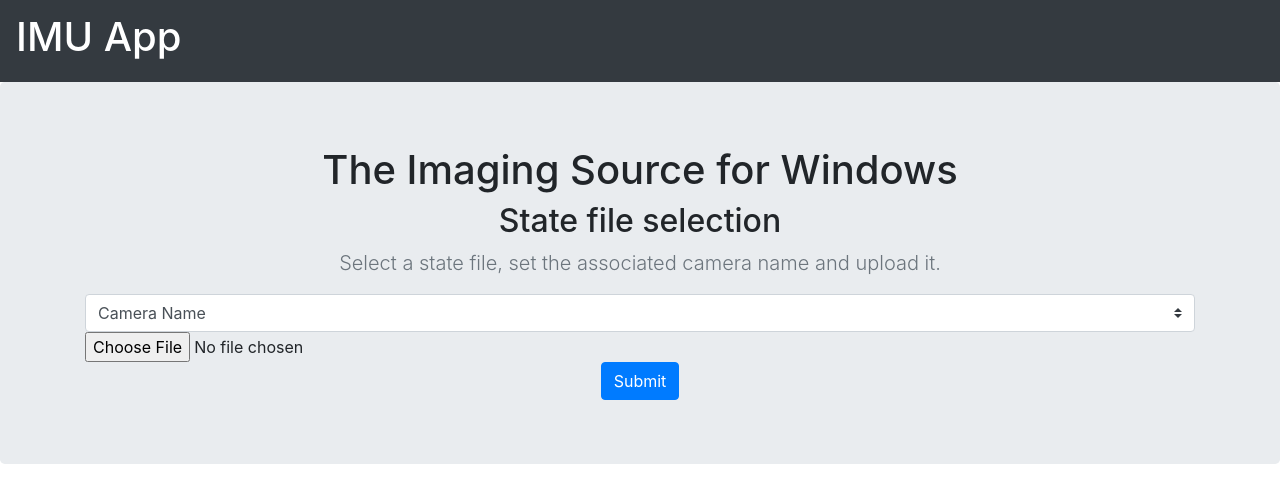
After one commit to rfayat/IMU_app, a FastAPI app: template IMU_app/templates/tis_camera_windows_upload.html in a window 1280 px wide. The commit adds this page. Shown: the top 503 px of the page. Run offline with FastAPI, Linux system fonts and the light colour scheme; the template is opened without the code that fills it, so the values that code supplies are empty.

Commit message:
Add frontend and part of backend for starting TIS camera recording

```diff
--- a/IMU_app/main.py
+++ b/IMU_app/main.py
@@ -9,6 +9,7 @@ from fastapi.responses import RedirectResponse
 from fastapi.templating import Jinja2Templates
 from typing import Optional
 from .rpi import RPI_connector
+from . import helpers
 from .helpers import read_config, save_file
 
 
@@ -42,10 +43,25 @@ async def success(request: Request, success: bool, message: Optional[str]=""):
 
 
 # Handle TIS cameras
+@app.get("/tis_camera_win")
+async def tis_cam_windows(request: Request):
+    "Return TIS camera selection page"
+    # Get all cam names and the path to their corresponding state file
+    available_state_files = {}  # came_name: state_file_path
+    for file_name in os.listdir(tis_saving_path):
+        if helpers.is_stored_state_file(file_name):
+            cam_name = helpers.cam_name_from_state_file(file_name)
+            state_file_path = os.path.sep.join([tis_saving_path, file_name])
+            available_state_files[cam_name] = state_file_path
+
+    # Render the camera selection page
+    context={"request": request, "state_files": available_state_files}
+    return templates.TemplateResponse("tis_camera_windows.html", context)
+
 @app.get("/tis_camera_win/upload_page")
-async def tis_cam_windows(request: Request):
+async def tis_cam_windows_upload_page(request: Request):
     "Return the file upload page for a TIS cam state file"
-    return templates.TemplateResponse("tis_camera_windows.html",
+    return templates.TemplateResponse("tis_camera_windows_upload.html",
                                       context={"request": request})
 
 
@@ -54,12 +70,18 @@ async def tis_cam_windows_upload(request: Request,
                                  state_file: UploadFile = File(...),
                                  cam_name: str = Form(...)):
     "Upload a TIS cam state file"
-    file_name = "_".join([cam_name, "state_file"])
+    file_name = helpers.state_file_from_cam_name(cam_name)
     saving_path = os.path.sep.join([tis_saving_path, file_name])
     save_file(state_file.file, saving_path)
     return {"file_name": state_file.filename, "cam_name": cam_name,
             "saving_path": saving_path}
 
+
+@app.post("/tis_camera_win/record")
+async def tis_cam_windows_record(request: Request,
+                                 state_file_path: str = Form(...),
+                                 selected_action: str = Form(...)):
+    return {"state_file_path": state_file_path, "selected_action": selected_action}
 
 # Handle raspberry pi
 @app.get("/rpi/pwm")
--- a/IMU_app/templates/dashboard.html
+++ b/IMU_app/templates/dashboard.html
@@ -50,7 +50,7 @@
               <div class="card">
                 <div class="card-body">
                   <h5 class="card-title">Local TIS Camera (Windows)</h5>
-                  <a href="#" class="btn btn-lg btn-success">New</a>
+                  <a href="{{url_for('tis_cam_windows')}}" class="btn btn-lg btn-success">New</a>
                 </div>
               </div>
 
--- /dev/null
+++ b/IMU_app/templates/tis_camera_windows_upload.html
@@ -0,0 +1,28 @@
+{%extends "base.html" %}
+{% block content %}
+
+<section class="jumbotron text-center">
+  <div class="container">
+    <h1>The Imaging Source for Windows</h1>
+    <h2>State file selection</h2>
+    <p class="lead text-muted">Select a state file, set the associated camera name and upload it.</p>
+    <div class="text-center">
+
+    <form action="{{url_for('tis_cam_windows_upload')}}" method="POST" enctype="multipart/form-data" id="state_file_form">
+      <!--<input type="text" class="form-control" name="cam_name" id="cam_name" placeholder="Camera Name" required/>-->
+
+      <select class="custom-select" name="cam_name" id="cam_name" form="state_file_form" required>
+        <option value="">Camera Name</option>
+        <option value="CAM0">CAM0</option>
+        <option value="CAM1">CAM1</option>
+      </select>
+
+      <input type="file" class="form-control-file" name="state_file" id="state_file" required/>
+      <input type="submit" class="btn btn-primary"/>
+    </form>
+
+    </div>
+  </div>
+</section>
+
+{% endblock %}
```
Also changed, not shown: IMU_app/helpers.py (+22 -0 lines), IMU_app/templates/tis_camera_windows.html (+12 -12 lines).
